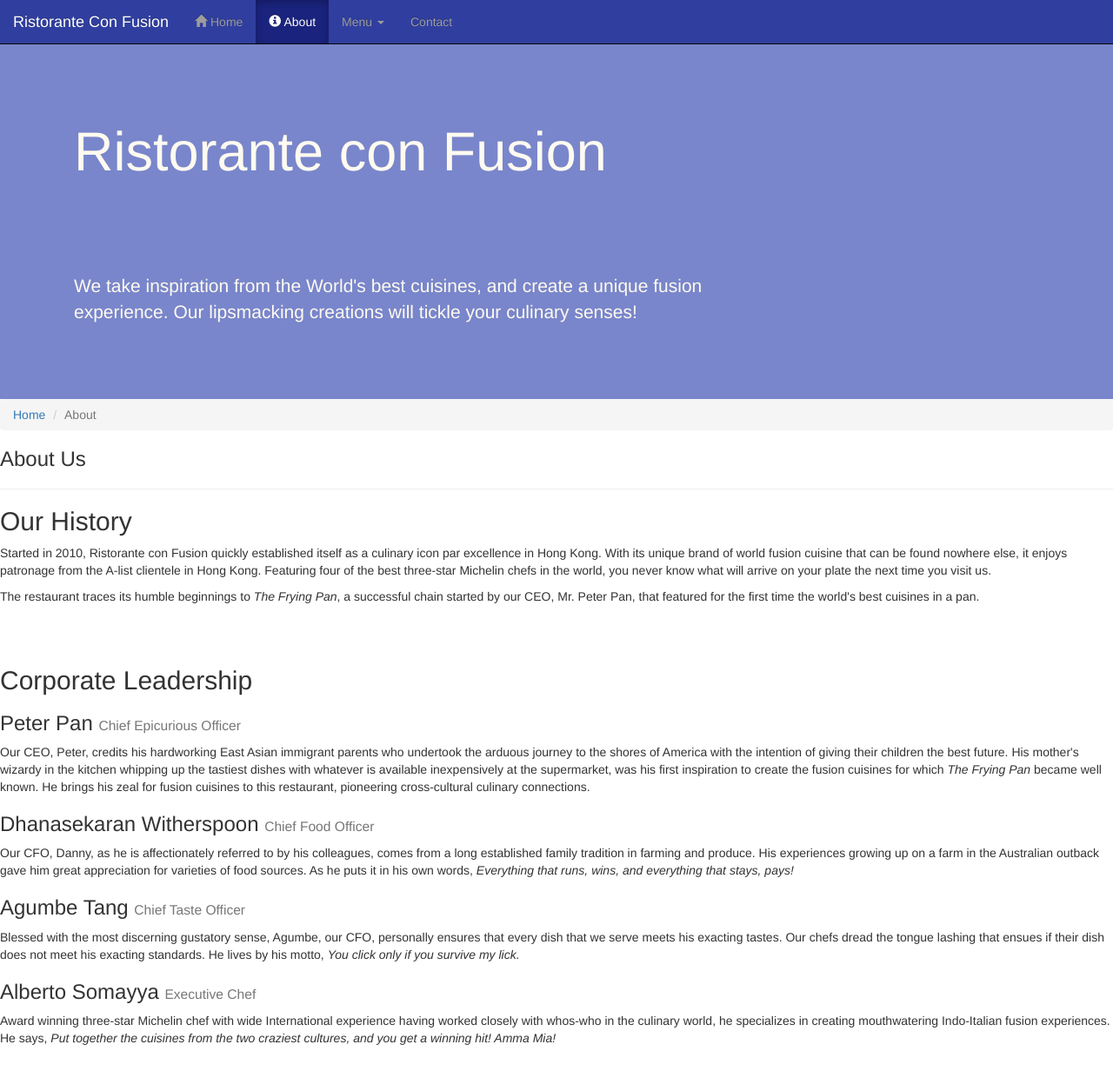
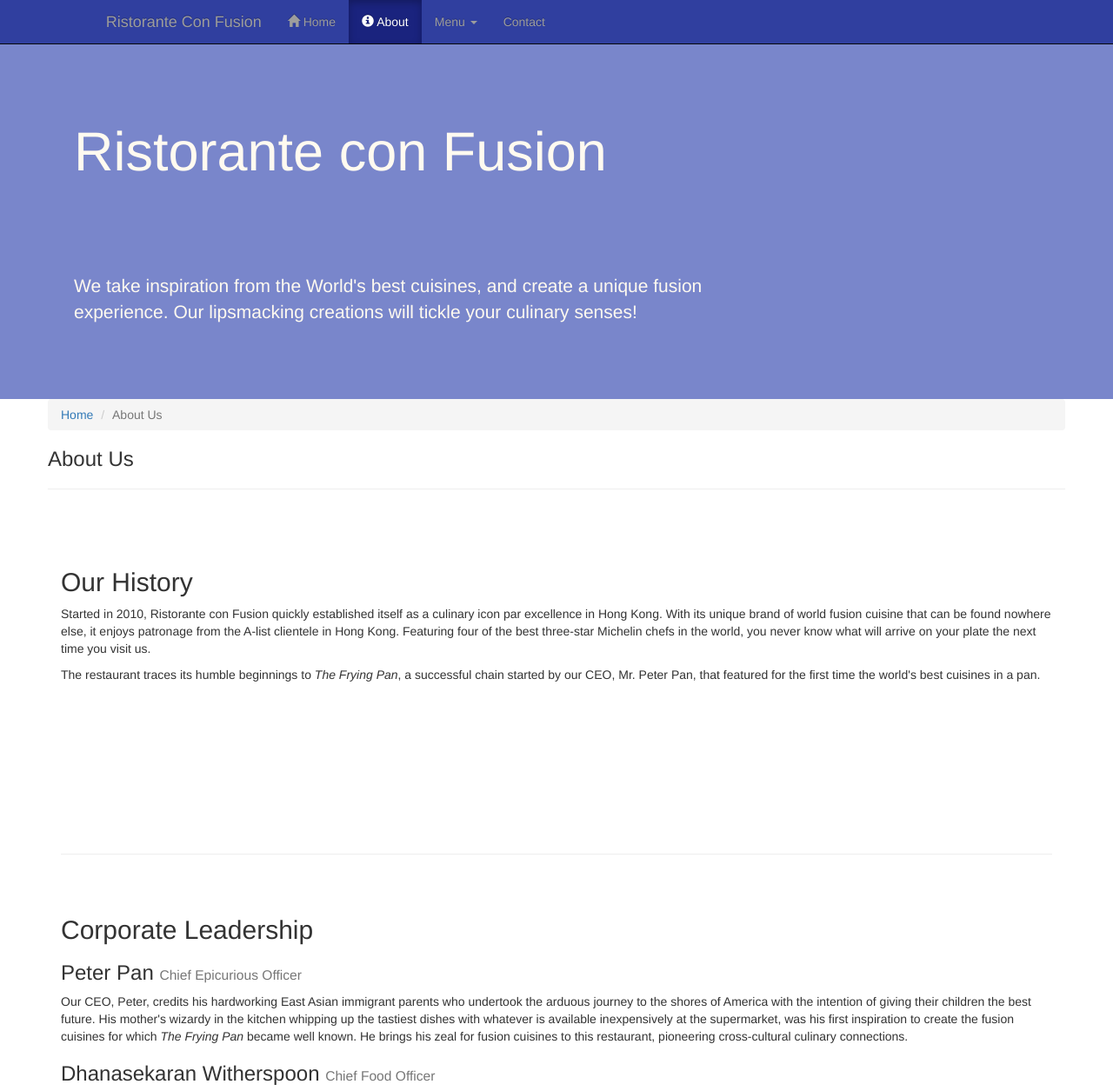
Before and after one commit to mrPronin/Coursera_FEWebUIFrameworks_conFusion, a plain HTML site: page aboutus.html in a window 1280 px wide. Shown: the top 1255 px of the page at 87% size. Drawn offline with nearby package versions, Linux system fonts and the light colour scheme.

Commit message:
Assignment-task03

```diff
--- a/aboutus.html
+++ b/aboutus.html
@@ -25,7 +25,7 @@
 
 <body>
     <nav class="navbar navbar-inverse navbar-fixed-top" role="navigation">
-        <div class="container-fluid">
+        <div class="container-fluid col-sm-offset-1">
             <div class="navbar-header">
                 <button type="button" class="navbar-toggle collapsed" data-toggle="collapse" data-target="#navbar" aria-expanded="false" aria-controls="navbar">
                     <span class="sr-only">Toggle navigation</span>
@@ -77,12 +77,12 @@
         </div>
     </header>
 
-    <div>
-        <div>
+    <div class="container">
+        <div class="row">
             <div>
                 <ol class="breadcrumb">
                     <li><a href="index.html">Home</a></li>
-                    <li class="active">About</a></li>
+                    <li class="active">About Us</a></li>
                 </ol>
             </div>
             <div>
@@ -91,7 +91,7 @@
             </div>
         </div>
 
-        <div>
+        <div class="row row-content">
             <div>
                 <h2>Our History</h2>
                 <p>Started in 2010, Ristorante con Fusion quickly established itself as a culinary icon par excellence in Hong Kong. With its unique brand of world fusion cuisine that can be found nowhere else, it enjoys patronage from the A-list clientele in Hong Kong.  Featuring four of the best three-star Michelin chefs in the world, you never know what will arrive on your plate the next time you visit us.</p>
@@ -103,7 +103,7 @@
         </div>
 
 
-        <div>
+        <div class="row row-content">
             <div>
                 <h2>Corporate Leadership</h2>
                 <h3>Peter Pan <small>Chief Epicurious Officer</small></h3>
@@ -128,7 +128,7 @@
                 <div class="col-xs-5 col-xs-offset-1 col-sm-2 col-sm-offset-1">
                     <h5>Links</h5>
                     <ul class="list-unstyled">
-                        <li><a href="#">Home</a></li>
+                        <li><a href="index.html">Home</a></li>
                         <li><a href="#">About</a></li>
                         <li><a href="#">Menu</a></li>
                         <li><a href="#">Contact</a></li>
```
Also changed, not shown: index.html (+2 -3 lines).
